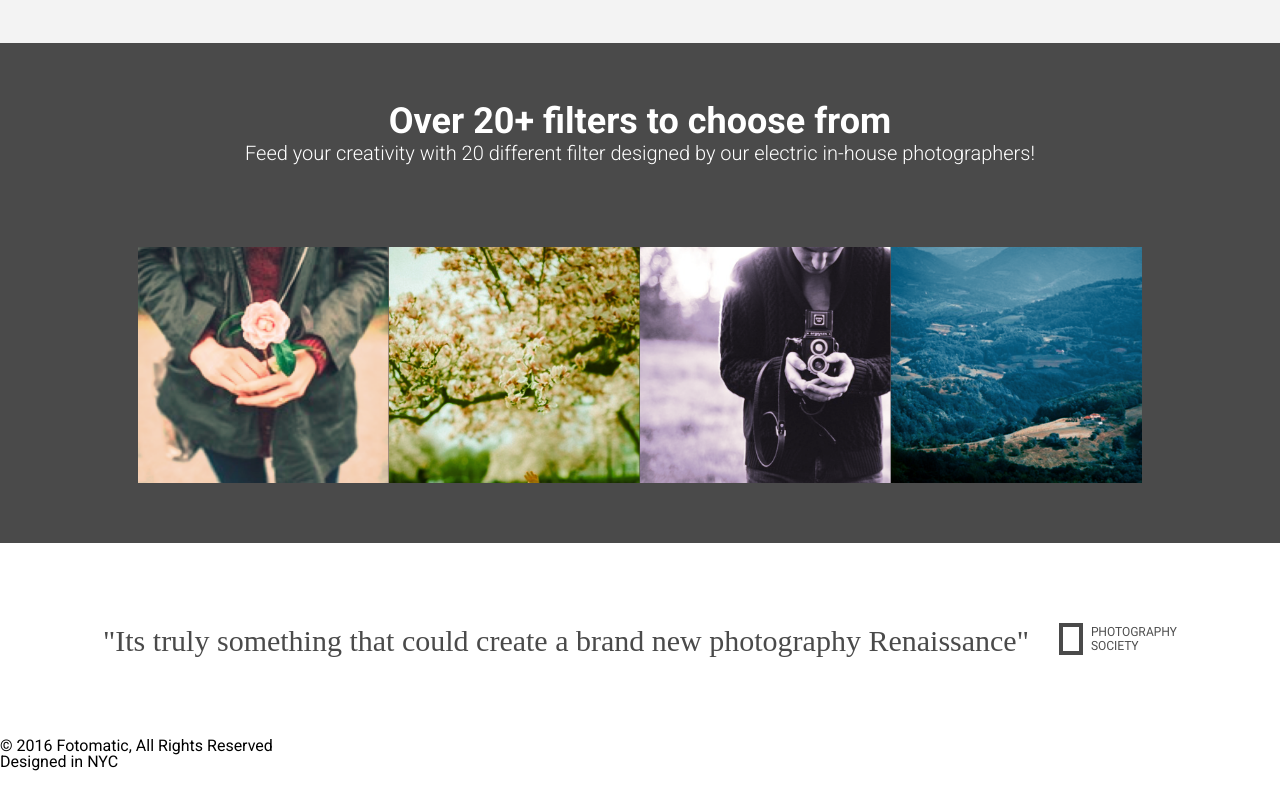
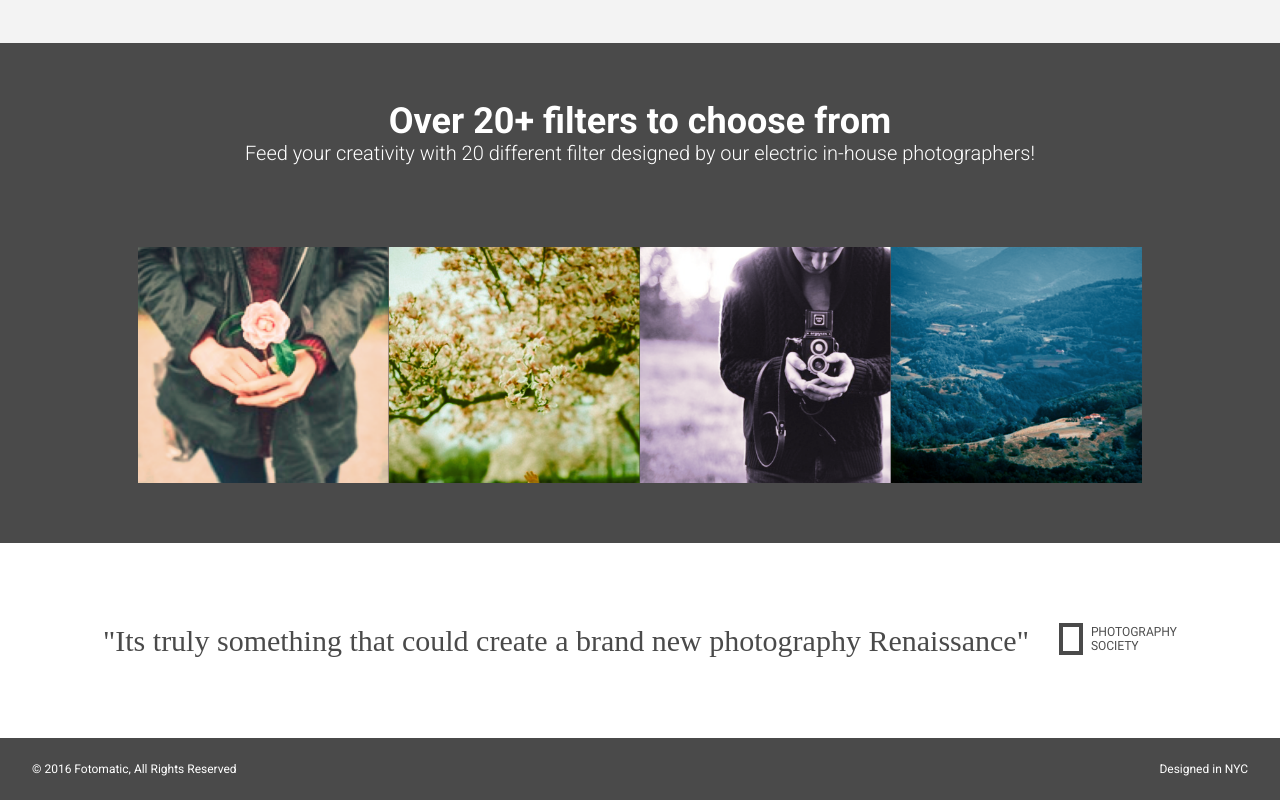
Before and after one commit to Yoni-Mo/fotomatic, a plain HTML site: page index.html in a window 1280 px wide. Shown: the part 1598-2398 px from the top of the page. Before the commit the page ends 2369 px from the top, so only its background shows below. Drawn offline with Linux system fonts and the light colour scheme; a web font is replaced by a local one.

Commit message:
styled footer

```diff
--- a/resources/css/style.css
+++ b/resources/css/style.css
@@ -223,3 +223,18 @@ strong {
 .quote-logo {
   margin-left: 15px;
 }
+/* footer */
+footer {
+  background-color: #4a4a4a;
+  height: 62px;
+  display: flex;
+  justify-content: space-between;
+  align-items: center;
+}
+footer > p {
+  color: #fff;
+  font-size: 0.75rem;
+  font-weight: 400;
+  padding-right: 32px;
+  padding-left: 32px;
+}
```
